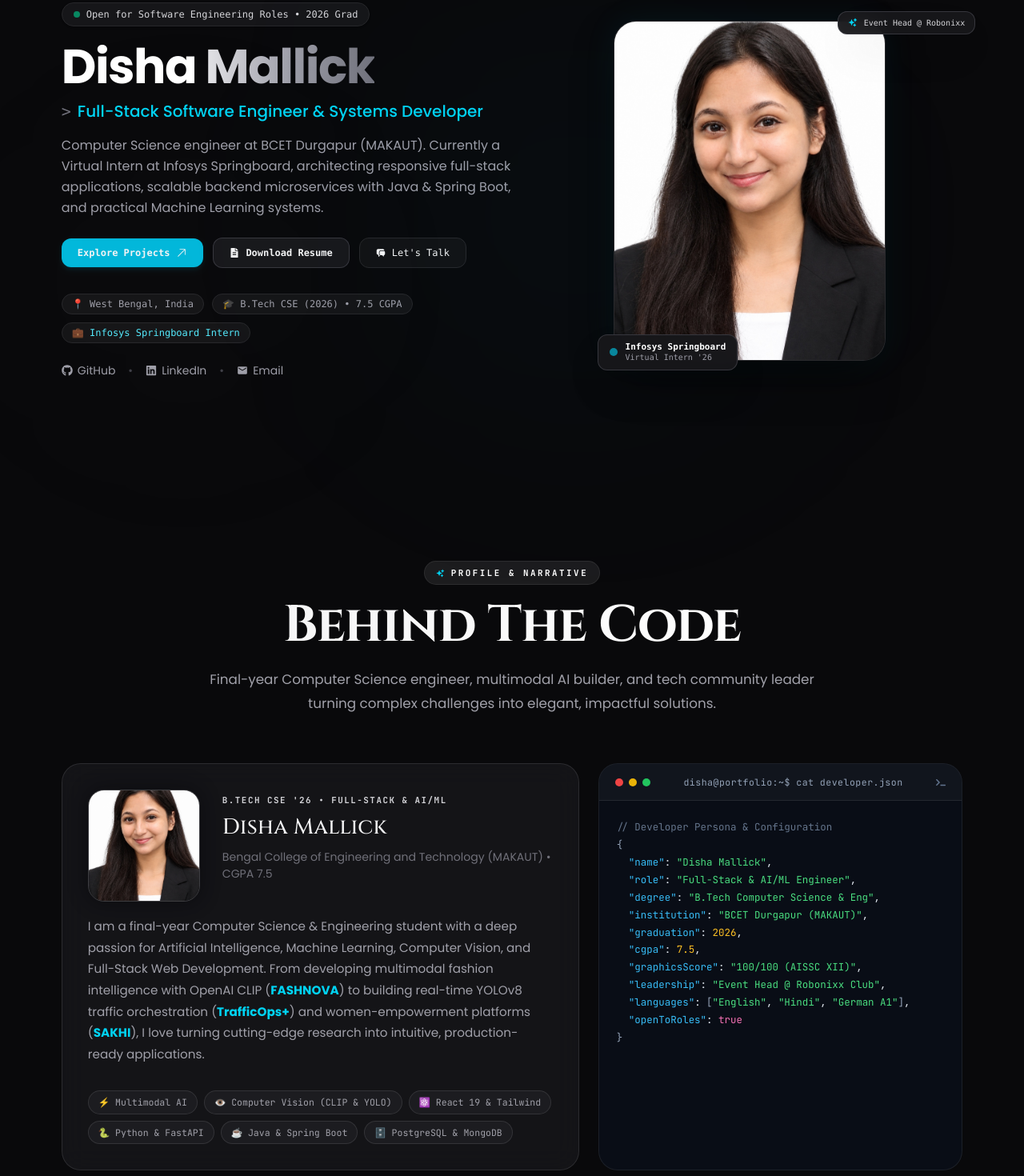
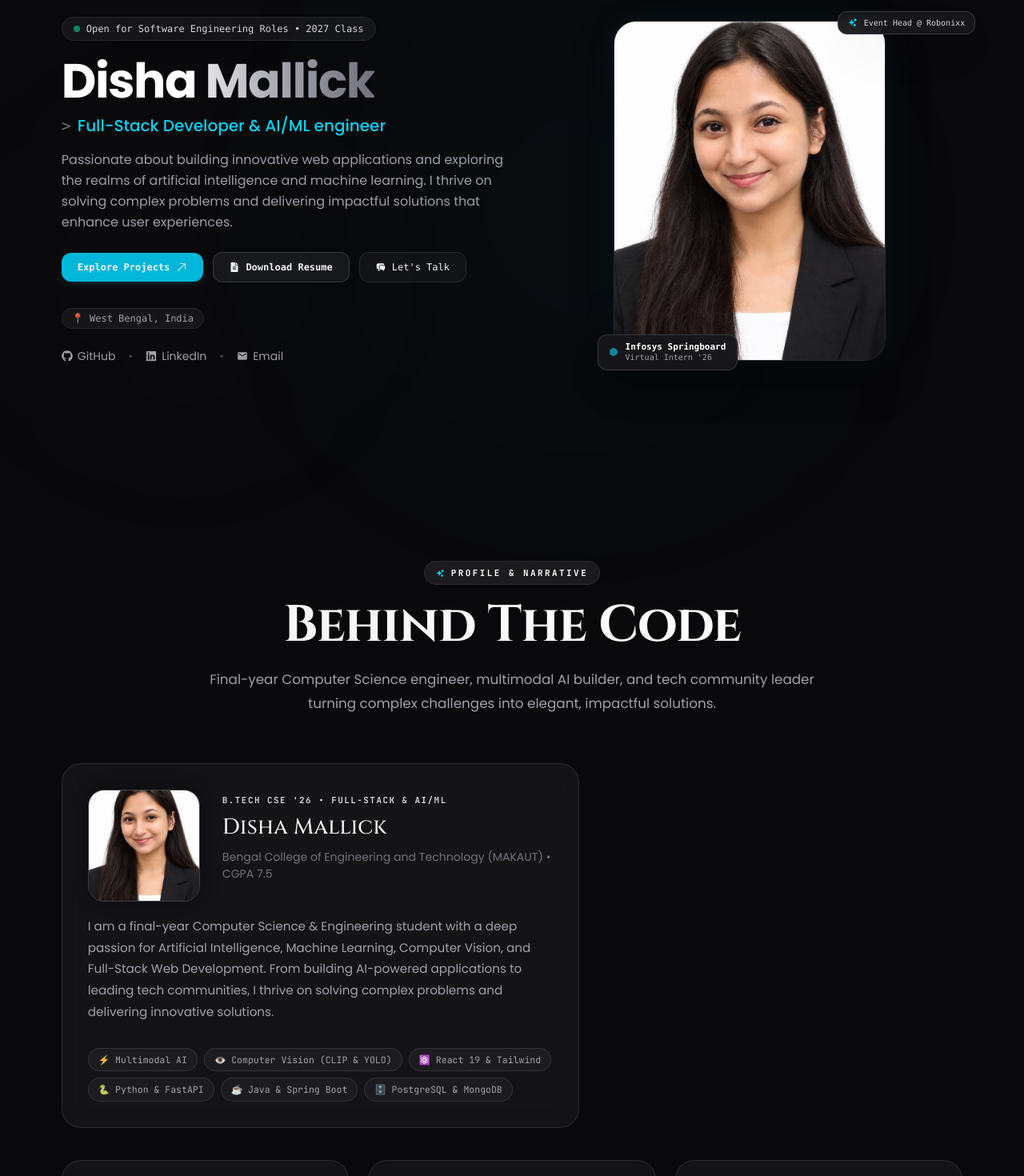
Before and after one commit to PDisha-01/Portfolio, a React (Vite) app in the folder Portfolio/: page / in a window 1280 px wide. Shown: the part 220-1690 px from the top of the page at 80% size. Built offline with nearby package versions, Linux system fonts and the light colour scheme.

Commit message:
update my portfolio

```diff
--- a/Portfolio/src/components/Navbar.jsx
+++ b/Portfolio/src/components/Navbar.jsx
@@ -71,10 +71,6 @@ function Navbar() {
     { name: "Experiences & Internships", type: "Section", link: "experience", icon: Briefcase },
     { name: "Technical Arsenal", type: "Section", link: "skills", icon: Code2 },
     { name: "Featured Projects", type: "Section", link: "projects", icon: Code2 },
-    { name: "FASHNOVA (AI Fashion)", type: "Project", link: "projects", icon: Sparkles },
-    { name: "TrafficOps+ (Vision)", type: "Project", link: "projects", icon: Code2 },
-    { name: "SAKHI (Women Empowerment)", type: "Project", link: "projects", icon: Code2 },
-    { name: "Python ML Suite", type: "Project", link: "projects", icon: Code2 },
     { name: "Credentials & Achievements", type: "Section", link: "credentials", icon: GraduationCap },
     { name: "Contact & Collaboration", type: "Section", link: "contact", icon: Compass },
   ];
@@ -122,7 +118,7 @@ function Navbar() {
                 DISHA MALLICK
               </span>
               <span className="text-[10px] tracking-widest text-zinc-400 font-mono">
-                ENGINEERING '26
+                ENGINEERING '27
               </span>
             </div>
           </a>
--- a/Portfolio/src/pages/Home.jsx
+++ b/Portfolio/src/pages/Home.jsx
@@ -26,7 +26,7 @@ function Home() {
               {/* Availability Status Badge */}
               <div className="inline-flex items-center gap-2 px-3.5 py-1.5 rounded-full bg-zinc-900/90 border border-zinc-800 text-xs font-mono text-zinc-300 mb-5 shadow-sm w-fit">
                 <span className="w-2 h-2 rounded-full bg-emerald-400 animate-pulse" />
-                <span>Open for Software Engineering Roles • 2026 Grad</span>
+                <span>Open for Software Engineering Roles • 2027 Class</span>
               </div>
 
               {/* Name Heading (Tasteful & Balanced) */}
@@ -37,12 +37,12 @@ function Home() {
               {/* Clean Role Subtitle */}
               <div className="flex items-center gap-2 text-base sm:text-lg md:text-xl font-medium text-cyan-400 mb-4">
                 <span className="font-mono text-zinc-500">&gt;</span>
-                <span>Full-Stack Software Engineer &amp; Systems Developer</span>
+                <span>Full-Stack Developer &amp; AI/ML engineer </span>
               </div>
 
               {/* Authentic Description */}
               <p className="text-sm md:text-base text-zinc-400 leading-relaxed mb-6 max-w-xl">
-                Computer Science engineer at BCET Durgapur (MAKAUT). Currently a Virtual Intern at Infosys Springboard, architecting responsive full-stack applications, scalable backend microservices with Java &amp; Spring Boot, and practical Machine Learning systems.
+                Passionate about building innovative web applications and exploring the realms of artificial intelligence and machine learning. I thrive on solving complex problems and delivering impactful solutions that enhance user experiences.
               </p>
 
               {/* Action Buttons */}
@@ -80,12 +80,7 @@ function Home() {
                 <span className="px-3 py-1 rounded-lg bg-zinc-900/80 border border-zinc-800">
                   📍 West Bengal, India
                 </span>
-                <span className="px-3 py-1 rounded-lg bg-zinc-900/80 border border-zinc-800">
-                  🎓 B.Tech CSE (2026) • 7.5 CGPA
-                </span>
-                <span className="px-3 py-1 rounded-lg bg-zinc-900/80 border border-zinc-800 text-cyan-300">
-                  💼 Infosys Springboard Intern
-                </span>
+
               </div>
 
               {/* Social Links */}
--- a/Portfolio/src/pages/about.jsx
+++ b/Portfolio/src/pages/about.jsx
@@ -63,11 +63,7 @@ export default function About() {
               <p className="bento-story-bio">
                 I am a final-year Computer Science &amp; Engineering student with a deep
                 passion for Artificial Intelligence, Machine Learning, Computer Vision, and
-                Full-Stack Web Development. From developing multimodal fashion intelligence
-                with OpenAI CLIP (<strong className="text-cyan-400">FASHNOVA</strong>) to building
-                real-time YOLOv8 traffic orchestration (<strong className="text-cyan-400">TrafficOps+</strong>)
-                and women-empowerment platforms (<strong className="text-cyan-400">SAKHI</strong>),
-                I love turning cutting-edge research into intuitive, production-ready applications.
+                Full-Stack Web Development. From building AI-powered applications to leading tech communities, I thrive on solving complex problems and delivering innovative solutions.
               </p>
             </div>
 
@@ -81,52 +77,6 @@ export default function About() {
             </div>
           </motion.div>
 
-          {/* Card 2: Interactive Dev Terminal (5 Cols) */}
-          <motion.div
-            className="bento-card bento-terminal-card"
-            initial={{ opacity: 0, y: 30 }}
-            whileInView={{ opacity: 1, y: 0 }}
-            transition={{ duration: 0.6, delay: 0.15 }}
-            viewport={{ once: true }}
-          >
-            <div className="terminal-header">
-              <div className="terminal-dots">
-                <span className="terminal-dot dot-red" />
-                <span className="terminal-dot dot-yellow" />
-                <span className="terminal-dot dot-green" />
-              </div>
-              <div className="terminal-title">disha@portfolio:~$ cat developer.json</div>
-              <FaTerminal className="text-xs text-slate-500" />
-            </div>
-
-            <div className="terminal-body">
-              <span className="term-comment">// Developer Persona &amp; Configuration</span>
-              <br />
-              <span className="term-bracket">&#123;</span>
-              <br />
-              &nbsp;&nbsp;<span className="term-key">"name"</span>: <span className="term-val-str">"Disha Mallick"</span>,
-              <br />
-              &nbsp;&nbsp;<span className="term-key">"role"</span>: <span className="term-val-str">"Full-Stack &amp; AI/ML Engineer"</span>,
-              <br />
-              &nbsp;&nbsp;<span className="term-key">"degree"</span>: <span className="term-val-str">"B.Tech Computer Science &amp; Eng"</span>,
-              <br />
-              &nbsp;&nbsp;<span className="term-key">"institution"</span>: <span className="term-val-str">"BCET Durgapur (MAKAUT)"</span>,
-              <br />
-              &nbsp;&nbsp;<span className="term-key">"graduation"</span>: <span className="term-val-num">2026</span>,
-              <br />
-              &nbsp;&nbsp;<span className="term-key">"cgpa"</span>: <span className="term-val-num">7.5</span>,
-              <br />
-              &nbsp;&nbsp;<span className="term-key">"graphicsScore"</span>: <span className="term-val-str">"100/100 (AISSC XII)"</span>,
-              <br />
-              &nbsp;&nbsp;<span className="term-key">"leadership"</span>: <span className="term-val-str">"Event Head @ Robonixx Club"</span>,
-              <br />
-              &nbsp;&nbsp;<span className="term-key">"languages"</span>: <span className="term-bracket">[</span><span className="term-val-str">"English"</span>, <span className="term-val-str">"Hindi"</span>, <span className="term-val-str">"German A1"</span><span className="term-bracket">]</span>,
-              <br />
-              &nbsp;&nbsp;<span className="term-key">"openToRoles"</span>: <span className="term-val-bool">true</span>
-              <br />
-              <span className="term-bracket">&#125;</span>
-            </div>
-          </motion.div>
         </div>
 
         {/* Bento Grid Row 2: Leadership, Community & Beyond Code */}
```
